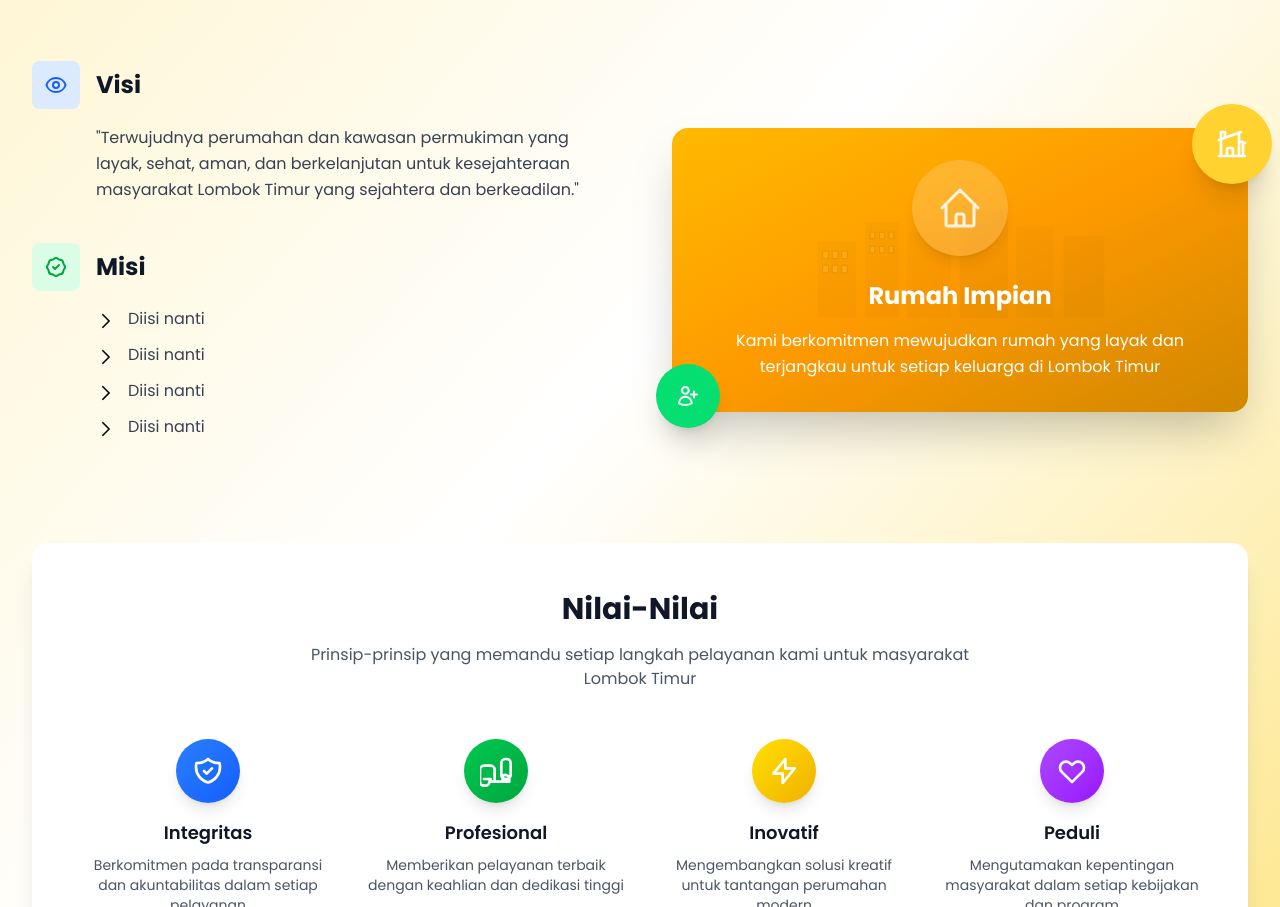
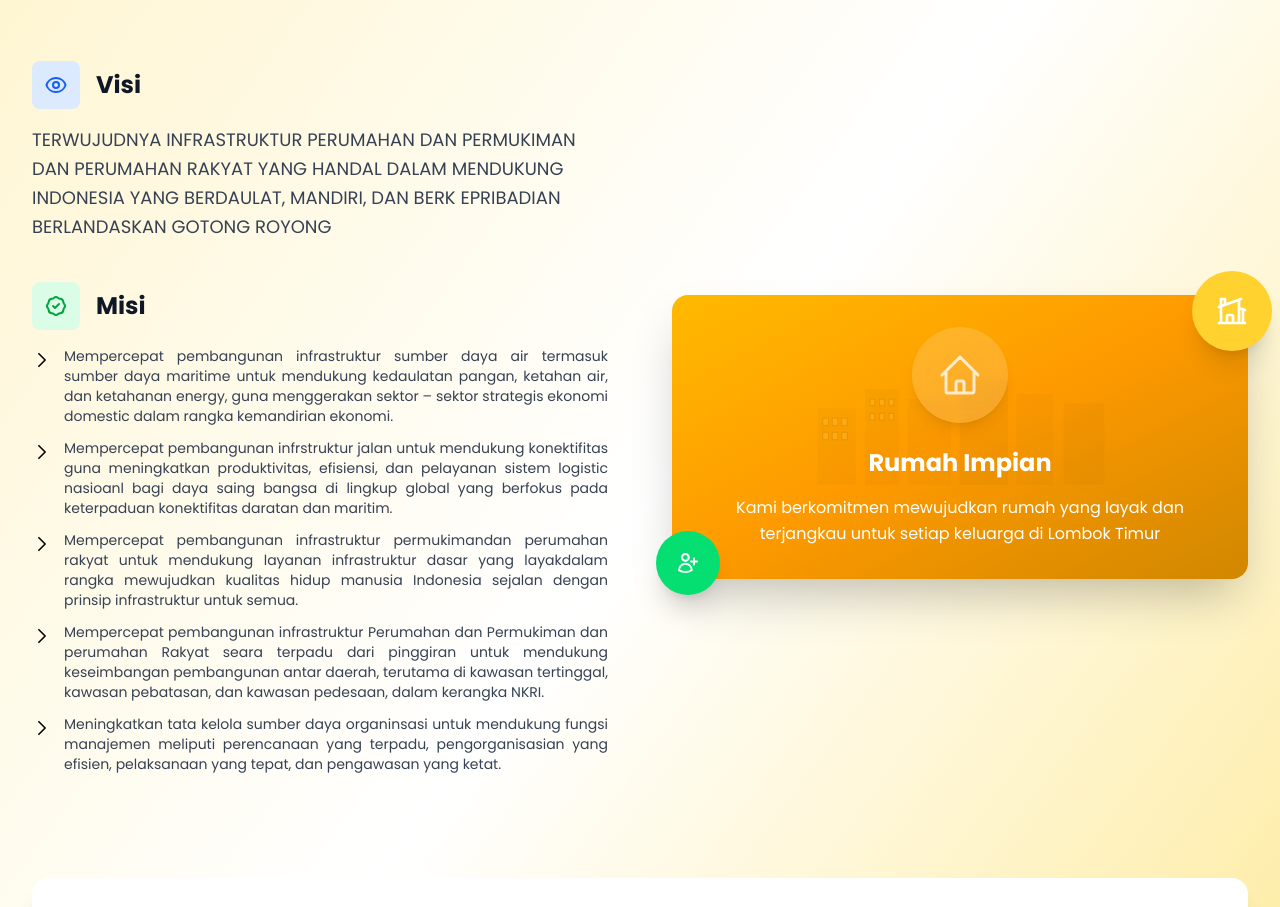
Before and after one commit to Smeagol03/rusunamaperkim, a website: page src/index.html in a window 1280 px wide. Shown: the part 1893-2800 px from the top of the page. Drawn offline with Linux system fonts and the light colour scheme; some packages are replaced by stand-ins of ours; a script that the page names is missing.

Commit message:
refactor: update text styles and improve content readability in index.html and output.css

```diff
--- a/src/index.html
+++ b/src/index.html
@@ -148,7 +148,7 @@
                     <div class="inline-flex items-center justify-center w-16 h-16 md:w-24 md:h-24 mb-6 shadow-lg">
                         <img src="./asset/img/Lambang_Kabupaten_Lombok_Timur.png" alt="logo">
                     </div>
-                    <h1 class="title-font sm:text-4xl text-3xl mb-4 font-bold text-black">Hunian Layak untuk
+                    <h1 class="title-font text-lg md:text-2xl mb-4 font-bold text-black">Hunian Layak untuk
                         Masyarakat</h1>
                     <p class="mb-4 text-black text-sm md:text-base">Rumah Susun Sewa (Rusunawa) Labuhan Haji hadir
                         sebagai
@@ -249,11 +249,11 @@
                     <div class="inline-flex items-center justify-center w-16 h-16 mb-6 shadow-lg">
                         <img src="./asset/img/Lambang_Kabupaten_Lombok_Timur.png" alt="logo">
                     </div>
-                    <h2 class="text-2xl lg:text-5xl font-bold text-gray-900 mb-4">
+                    <h2 class="text-sm md:text-lg font-bold text-gray-900 mb-4">
                         DINAS PERKIM KABUPATEN LOMBOK TIMUR
                     </h2>
                     <div class="w-24 h-1 bg-gradient-to-r from-yellow-300 to-yellow-500 mx-auto mb-6"></div>
-                    <p class="text-sm md:text-base text-gray-600 max-w-3xl mx-auto leading-relaxed">
+                    <p class="text-sm md:text-xl text-gray-600 max-w-3xl mx-auto leading-relaxed">
                         Dinas Perumahan dan Kawasan Permukiman Kabupaten Lombok Timur berkomitmen untuk mewujudkan
                         hunian layak dan kawasan permukiman yang berkelanjutan bagi seluruh masyarakat.
                     </p>
@@ -277,9 +277,10 @@
                                 </div>
                                 <h3 class="text-2xl font-bold text-gray-900">Visi</h3>
                             </div>
-                            <p class="text-gray-700 leading-relaxed pl-16">
-                                "Terwujudnya perumahan dan kawasan permukiman yang layak, sehat, aman, dan berkelanjutan
-                                untuk kesejahteraan masyarakat Lombok Timur yang sejahtera dan berkeadilan."
+                            <p class="text-sm md:text-lg text-gray-700 leading-relaxed">
+                                TERWUJUDNYA INFRASTRUKTUR PERUMAHAN DAN PERMUKIMAN DAN PERUMAHAN RAKYAT YANG HANDAL
+                                DALAM MENDUKUNG INDONESIA YANG BERDAULAT, MANDIRI, DAN BERK EPRIBADIAN BERLANDASKAN
+                                GOTONG ROYONG
                             </p>
                         </div>
 
@@ -295,14 +296,20 @@
                                 </div>
                                 <h3 class="text-2xl font-bold text-gray-900">Misi</h3>
                             </div>
-                            <ul class="space-y-3 pl-16">
+                            <ul class="space-y-3">
                                 <li class="flex items-start">
                                     <svg class="w-5 h-5 text-amfrom-yellow-300 mt-1 mr-3 flex-shrink-0" fill="none"
                                         stroke="currentColor" viewBox="0 0 24 24">
                                         <path stroke-linecap="round" stroke-linejoin="round" stroke-width="2"
                                             d="m8.25 4.5 7.5 7.5-7.5 7.5" />
                                     </svg>
-                                    <span class="text-gray-700">Diisi nanti</span>
+                                    <span class="text-sm md:text-justify text-gray-700">Mempercepat pembangunan
+                                        infrastruktur
+                                        sumber daya air
+                                        termasuk sumber daya maritime untuk mendukung kedaulatan pangan, ketahan air,
+                                        dan ketahanan energy, guna menggerakan sektor – sektor strategis ekonomi
+                                        domestic dalam rangka kemandirian ekonomi.
+                                    </span>
                                 </li>
                                 <li class="flex items-start">
                                     <svg class="w-5 h-5 text-amfrom-yellow-300 mt-1 mr-3 flex-shrink-0" fill="none"
@@ -310,7 +317,13 @@
                                         <path stroke-linecap="round" stroke-linejoin="round" stroke-width="2"
                                             d="m8.25 4.5 7.5 7.5-7.5 7.5" />
                                     </svg>
-                                    <span class="text-gray-700">Diisi nanti</span>
+                                    <span class="text-sm md:text-justify text-gray-700">Mempercepat pembangunan
+                                        infrstruktur
+                                        jalan untuk
+                                        mendukung konektifitas guna meningkatkan produktivitas, efisiensi, dan pelayanan
+                                        sistem logistic nasioanl bagi daya saing bangsa di lingkup global yang berfokus
+                                        pada keterpaduan konektifitas daratan dan maritim.
+                                    </span>
                                 </li>
                                 <li class="flex items-start">
                                     <svg class="w-5 h-5 text-amfrom-yellow-300 mt-1 mr-3 flex-shrink-0" fill="none"
@@ -318,7 +331,13 @@
                                         <path stroke-linecap="round" stroke-linejoin="round" stroke-width="2"
                                             d="m8.25 4.5 7.5 7.5-7.5 7.5" />
                                     </svg>
-                                    <span class="text-gray-700">Diisi nanti</span>
+                                    <span class="text-sm md:text-justify text-gray-700">Mempercepat pembangunan
+                                        infrastruktur
+                                        permukimandan
+                                        perumahan rakyat untuk mendukung layanan infrastruktur dasar yang layakdalam
+                                        rangka mewujudkan kualitas hidup manusia Indonesia sejalan dengan prinsip
+                                        infrastruktur untuk semua.
+                                    </span>
                                 </li>
                                 <li class="flex items-start">
                                     <svg class="w-5 h-5 text-amfrom-yellow-300 mt-1 mr-3 flex-shrink-0" fill="none"
@@ -326,7 +345,26 @@
                                         <path stroke-linecap="round" stroke-linejoin="round" stroke-width="2"
                                             d="m8.25 4.5 7.5 7.5-7.5 7.5" />
                                     </svg>
-                                    <span class="text-gray-700">Diisi nanti</span>
+                                    <span class="text-sm md:text-justify text-gray-700">Mempercepat pembangunan
+                                        infrastruktur
+                                        Perumahan dan
+                                        Permukiman dan perumahan Rakyat seara terpadu dari pinggiran untuk mendukung
+                                        keseimbangan pembangunan antar daerah, terutama di kawasan tertinggal, kawasan
+                                        pebatasan, dan kawasan pedesaan, dalam kerangka NKRI.
+                                    </span>
+                                </li>
+                                <li class="flex items-start">
+                                    <svg class="w-5 h-5 text-amfrom-yellow-300 mt-1 mr-3 flex-shrink-0" fill="none"
+                                        stroke="currentColor" viewBox="0 0 24 24">
+                                        <path stroke-linecap="round" stroke-linejoin="round" stroke-width="2"
+                                            d="m8.25 4.5 7.5 7.5-7.5 7.5" />
+                                    </svg>
+                                    <span class="text-sm md:text-justify text-gray-700">Meningkatkan tata kelola sumber
+                                        daya
+                                        organinsasi untuk
+                                        mendukung fungsi manajemen meliputi perencanaan yang terpadu, pengorganisasian
+                                        yang efisien, pelaksanaan yang tepat, dan pengawasan yang ketat.
+                                    </span>
                                 </li>
                             </ul>
                         </div>
```
Also changed, not shown: src/output.css.
